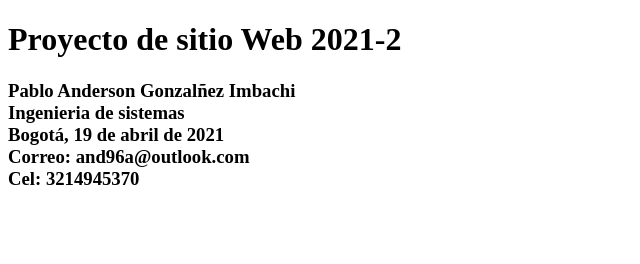
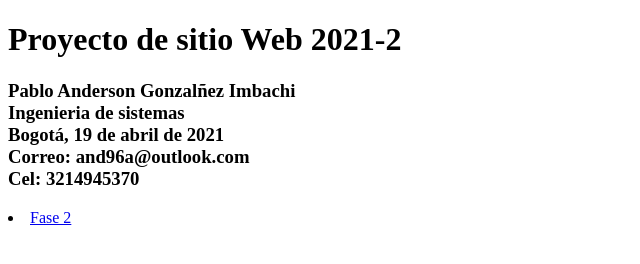
Before and after one commit to jhoanos/DSW-PabloGonzalez, a plain HTML site: page index.html in a window 1280 px wide. Shown: the full height of the page, 0-640 px from the left. Drawn offline with Linux system fonts and the light colour scheme.

Commit message:
Update index.html

```diff
--- a/index.html
+++ b/index.html
@@ -13,6 +13,7 @@
         Bogotá, 19 de abril de 2021<br>
         Correo: and96a@outlook.com<br>
         Cel: 3214945370<br></p></h3>
+    <li><a href="fase2/Design.html">Fase 2</a></li>
 
 </body>
 </html>
```
